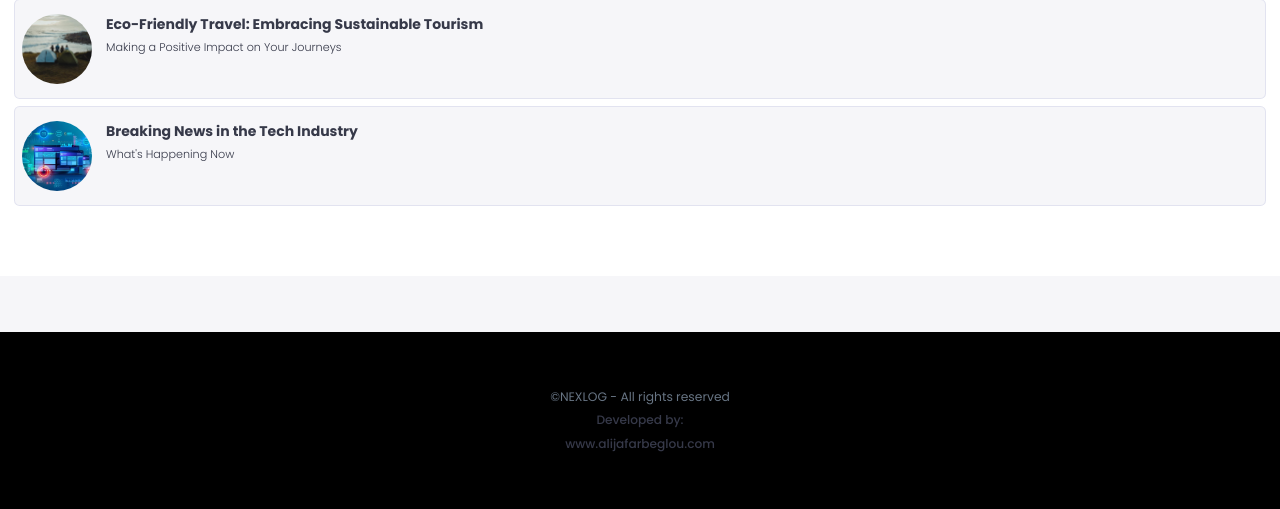
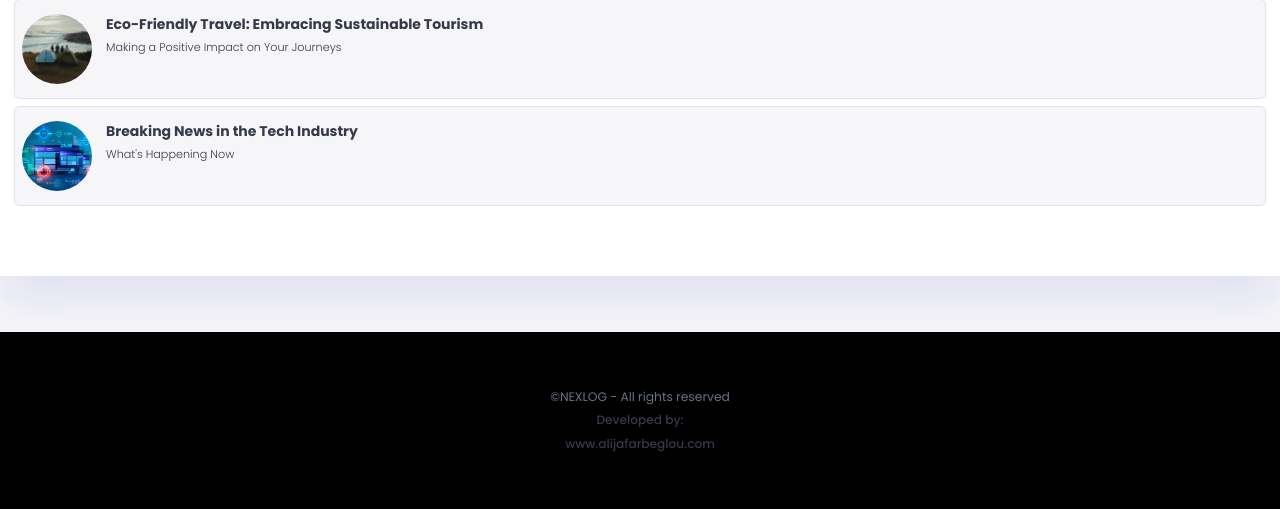
Before and after one commit to zilogfa/NexLog, a Flask app: page / in a window 1280 px wide. Shown: the part 1695-2204 px from the top of the page. Run offline with Flask 3, Linux system fonts and the light colour scheme; some libraries are stand-ins or nearby versions.

Commit message:
Ready to publish - Procfile added

```diff
--- a/app/static/css/main.css
+++ b/app/static/css/main.css
@@ -145,7 +145,6 @@
 }
 
 .intro-txt h1 {
-    font-weight: 100;
     font-size: 1.6rem;
     font-weight: 700;
     color: var(--color-background);
@@ -250,6 +249,7 @@
     background-color: var(--color-white);
     border-radius: 0 0 25px 25px;
     margin-bottom: 4rem;
+    box-shadow: var(--box-shadow);
 }
 
 
```
